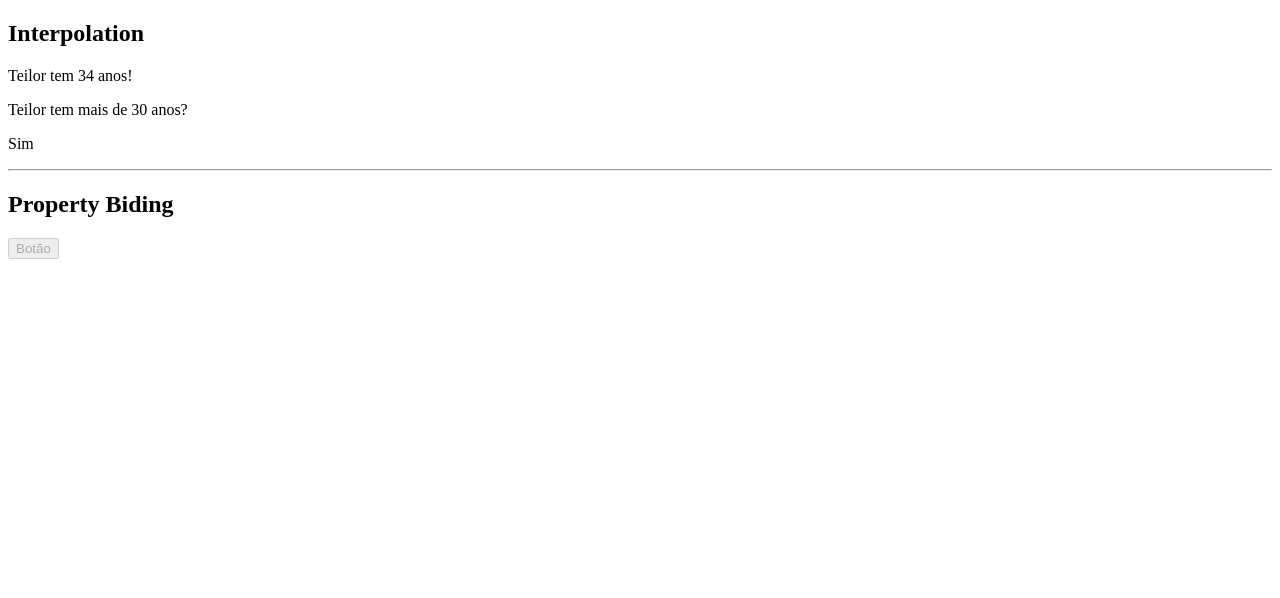
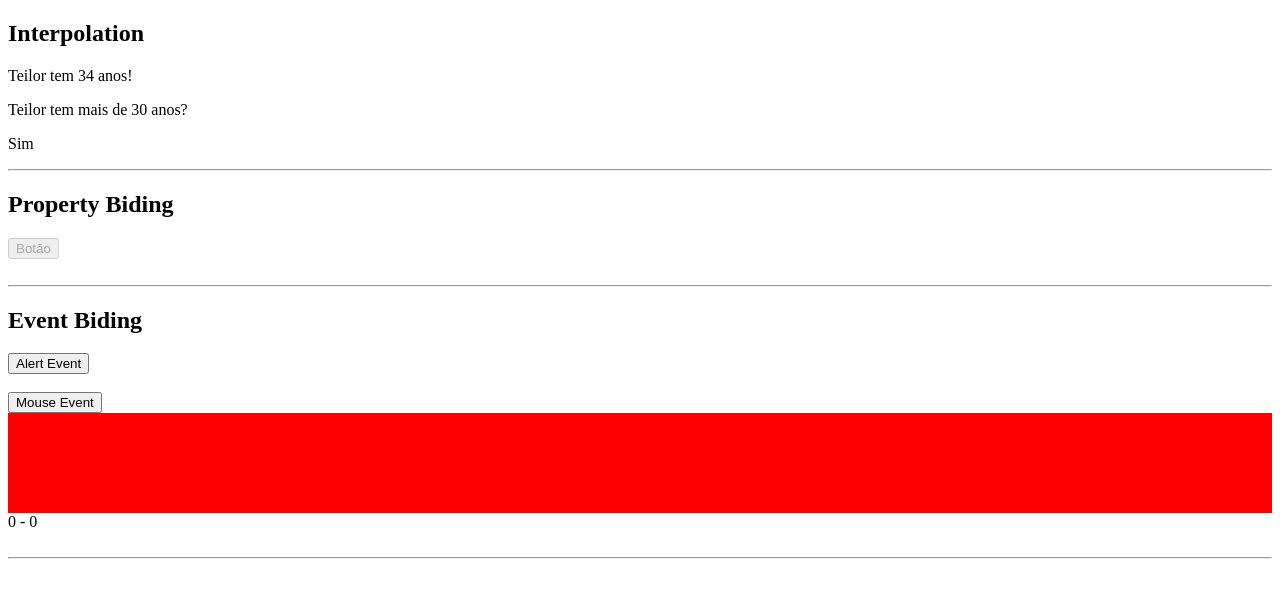
Before and after one commit to teilorbarcelos/angular-first-class, an Angular app: page / in a window 1280 px wide. Shown: the top 598 px of the page. Built offline with nearby package versions, Linux system fonts and the light colour scheme.

Commit message:
event biding

```diff
--- a/src/app/data-biding/data-biding.component.html
+++ b/src/app/data-biding/data-biding.component.html
@@ -8,3 +8,28 @@
 
 <h2>Property Biding</h2>
 <button [disabled]="isDisabled">Botão</button>
+
+<br />
+<br />
+
+<hr />
+
+<h2>Event Biding</h2>
+
+<button (click)="alertInfo('Funcionou!')">Alert Event</button>
+
+<br />
+<br />
+
+<button (click)="eventInfo($event)">Mouse Event</button>
+
+<div
+  (mousemove)="mouseMoveAction($event)"
+  style="background: red; width: 100%; height: 100px;"
+></div>
+
+{{ cursorPosition.x }} - {{ cursorPosition.y }}
+
+<br />
+<br />
+<hr />
--- a/src/app/data-biding/data-biding.component.ts
+++ b/src/app/data-biding/data-biding.component.ts
@@ -1,4 +1,9 @@
 import { Component, OnInit } from '@angular/core'
+
+interface CursorPositionProps {
+  x: number
+  y: number
+}
 
 @Component({
   selector: 'app-data-biding',
@@ -9,8 +14,20 @@ export class DataBidingComponent implements OnInit {
   public name: string = 'Teilor'
   public age: number = 34
   public isDisabled: boolean = true
+  public cursorPosition: CursorPositionProps = { x: 0, y: 0 }
 
   constructor() {}
 
   ngOnInit(): void {}
+
+  public alertInfo(message: string) {
+    alert(`Mensagem: ${message}`)
+  }
+
+  public eventInfo(event: MouseEvent) {}
+
+  public mouseMoveAction(event: MouseEvent) {
+    this.cursorPosition.x = event.offsetX
+    this.cursorPosition.y = event.offsetY
+  }
 }
```
